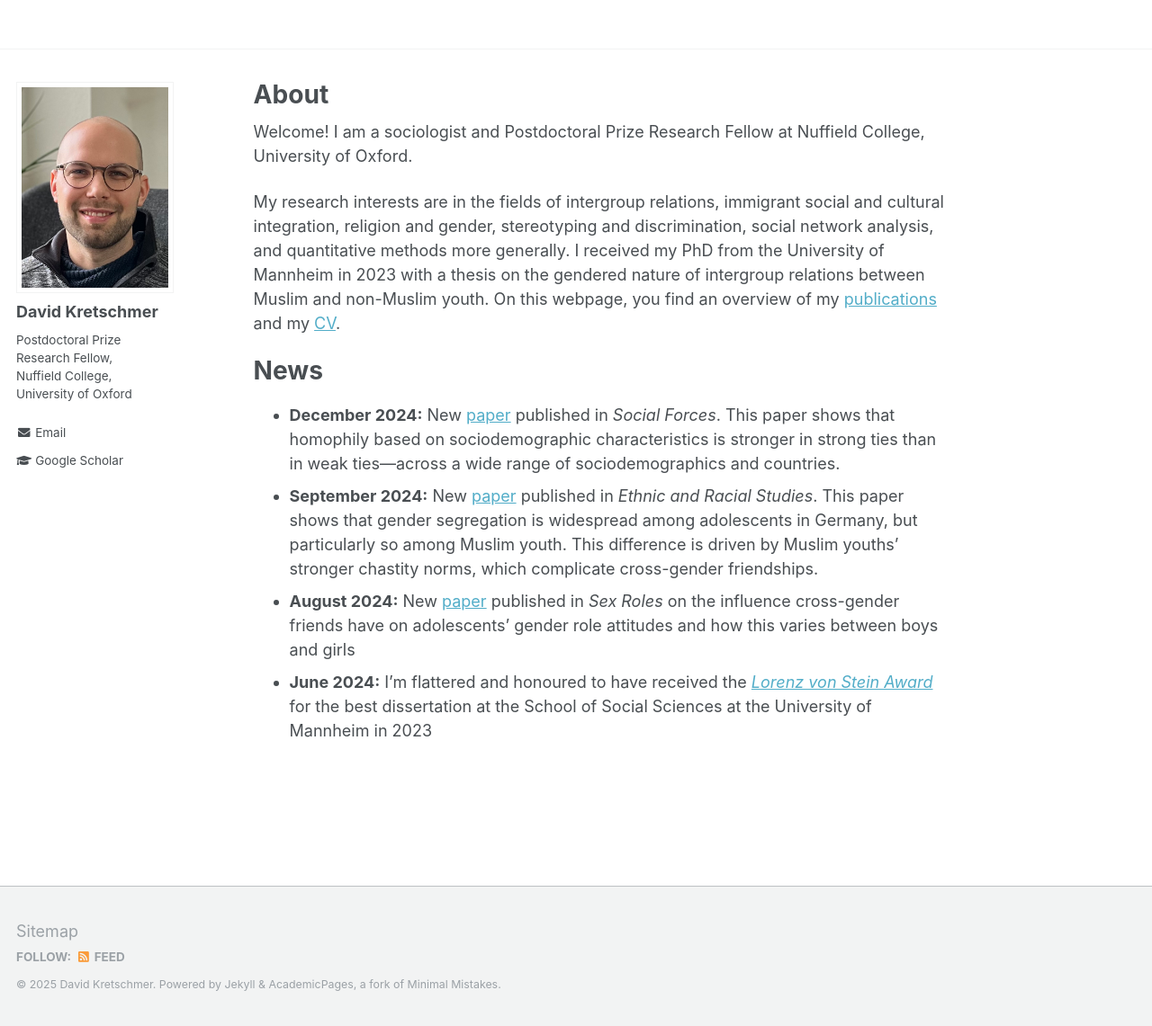
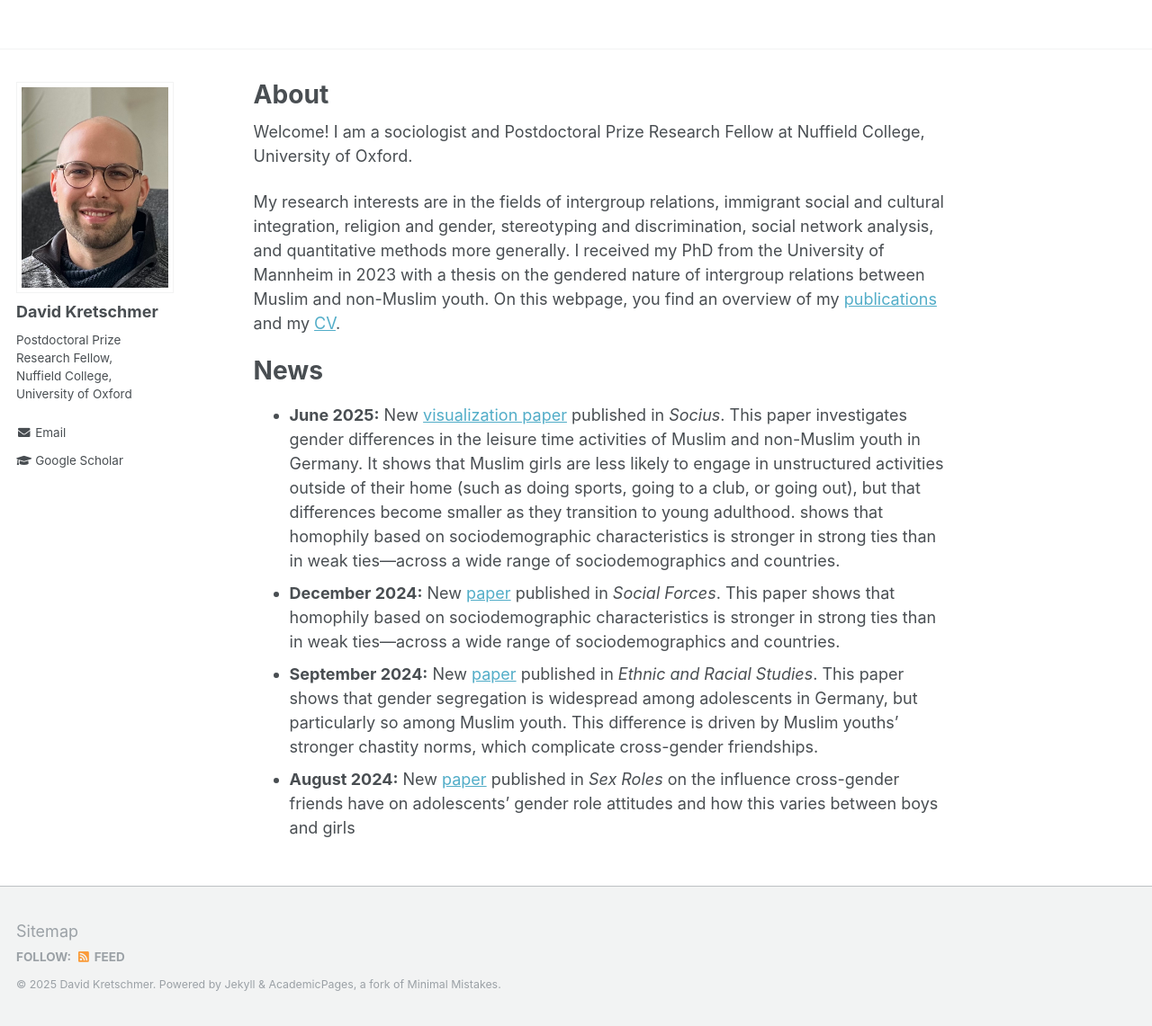
Before and after one commit to DavidKretschmer/davidkretschmer.github.io, a Jekyll site: the page built from _pages/about.md, in a window 1280 px wide and 1141 px high. Shown: the whole window at 90% size. Built offline with Jekyll 4.4.1, drawn with Linux system fonts in a browser that asks for light colours.

Commit message:
Update publications

```diff
--- a/_pages/about.md
+++ b/_pages/about.md
@@ -17,7 +17,8 @@ My research interests are in the fields of intergroup relations, immigrant socia
 News
 ======
 
+- **June 2025:** New [visualization paper](https://journals.sagepub.com/doi/10.1177/23780231251349634) published in _Socius_. This paper investigates gender differences in the leisure time activities of Muslim and non-Muslim youth in Germany. It shows that Muslim girls are less likely to engage in unstructured activities outside of their home (such as doing sports, going to a club, or going out), but that differences become smaller as they transition to young adulthood.
+shows that homophily based on sociodemographic characteristics is stronger in strong ties than in weak ties---across a wide range of sociodemographics and countries.
 - **December 2024:** New [paper](https://academic.oup.com/sf/advance-article/doi/10.1093/sf/soae169/7918057) published in _Social Forces_. This paper shows that homophily based on sociodemographic characteristics is stronger in strong ties than in weak ties---across a wide range of sociodemographics and countries.
 - **September 2024:** New [paper](https://www.tandfonline.com/doi/full/10.1080/01419870.2024.2399725) published in _Ethnic and Racial Studies_. This paper shows that gender segregation is widespread among adolescents in Germany, but particularly so among Muslim youth. This difference is driven by Muslim youths' stronger chastity norms, which complicate cross-gender friendships.
 - **August 2024:** New [paper](https://link.springer.com/article/10.1007/s11199-024-01505-x) published in _Sex Roles_ on the influence cross-gender friends have on adolescents' gender role attitudes and how this varies between boys and girls
-- **June 2024:** I'm flattered and honoured to have received the [_Lorenz von Stein Award_](https://www.mzes.uni-mannheim.de/d7/en/news/items/former-mzes-employee-david-kretschmer-receives-the-prestigious-lorenz-von-stein-award) for the best dissertation at the School of Social Sciences at the University of Mannheim in 2023
```
Also changed, not shown: _pages/publications.md (+1 -0 lines), 1 other file.
